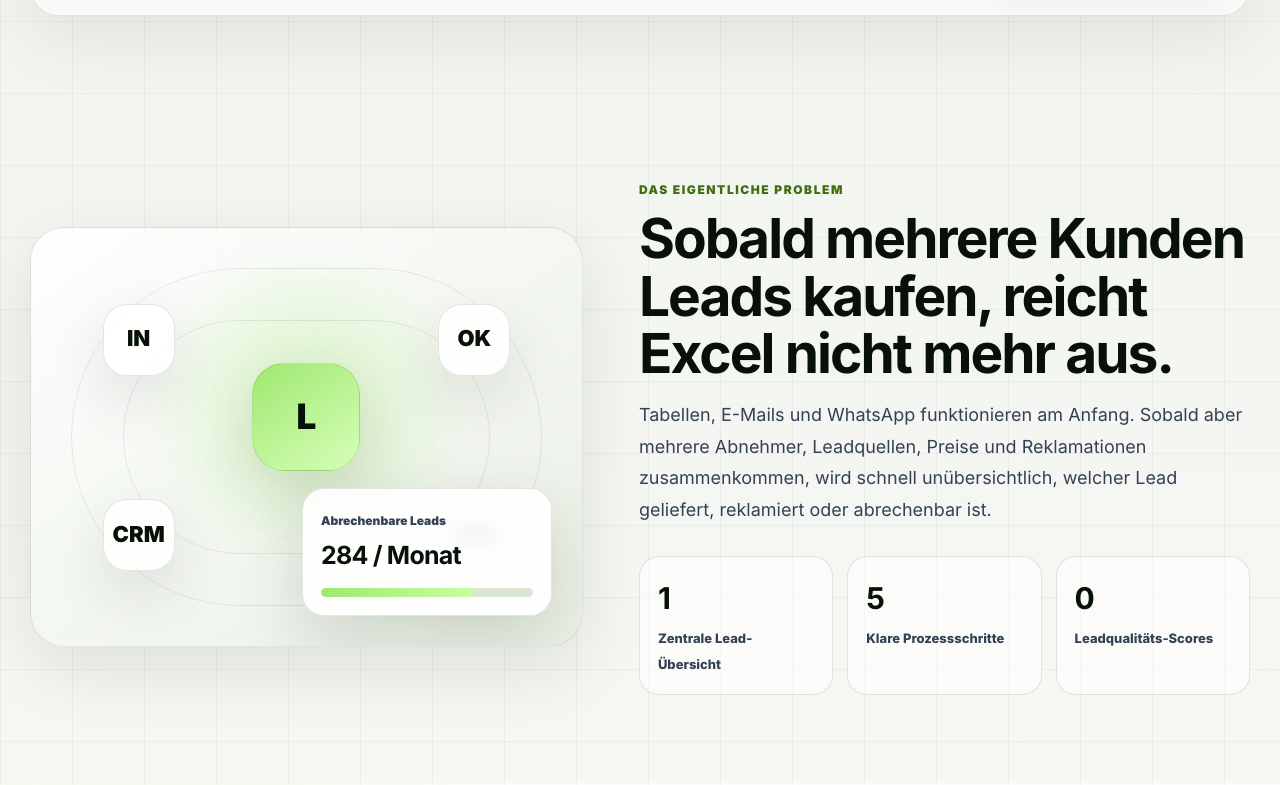
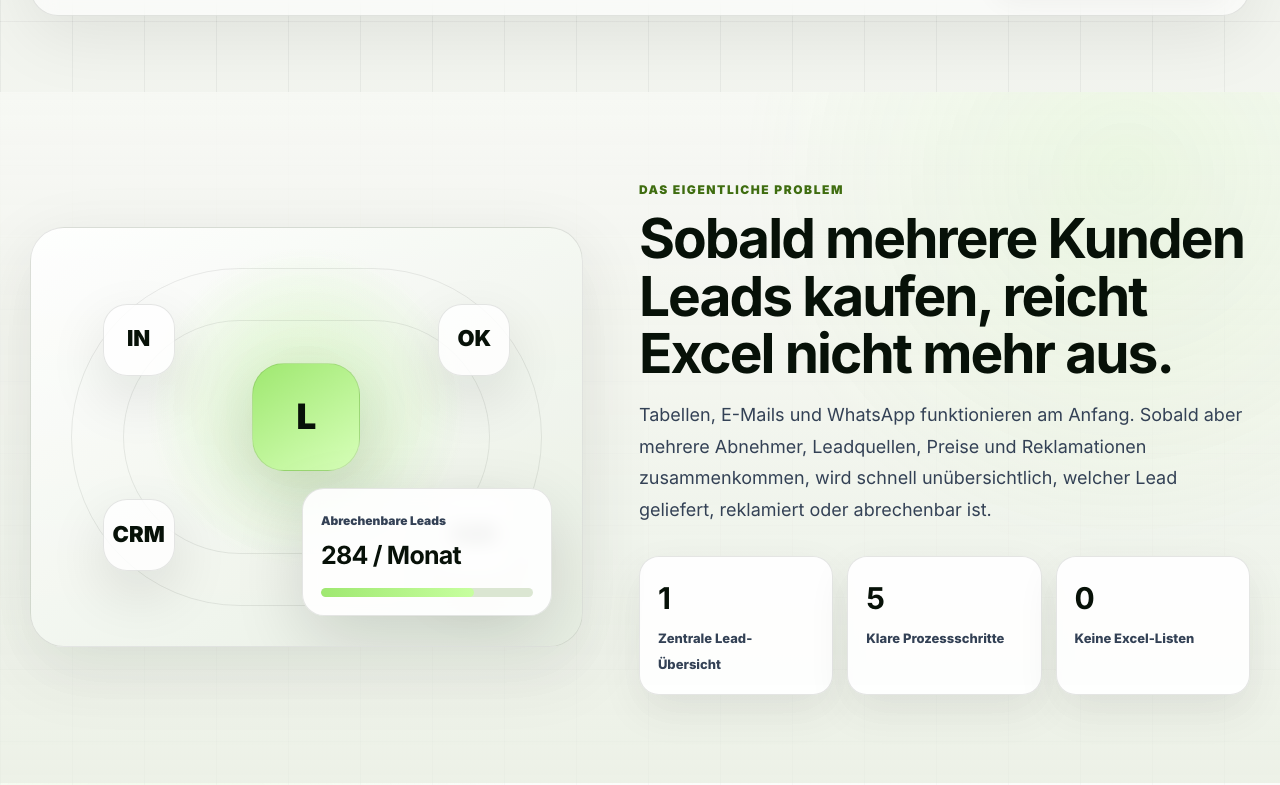
Before and after one commit to Alco637/linqlead-website, a plain HTML site: page index.html in a window 1280 px wide. Shown: the part 1707-2492 px from the top of the page. Drawn offline with Linux system fonts and the light colour scheme.

Commit message:
Update index.html

```diff
--- a/index.html
+++ b/index.html
@@ -69,7 +69,7 @@
       height: 760px;
       background:
         linear-gradient(125deg, rgba(5, 11, 20, 0.94), rgba(7, 17, 8, 0.9) 42%, rgba(5, 11, 20, 0.55) 72%, transparent 100%);
-      clip-path: polygon(0 0, 100% 0, 100% 62%, 0 88%);
+      clip-path: polygon(0 0, 100% 0, 100% 56%, 0 78%);
     }
 
     body::after {
@@ -550,7 +550,17 @@
       font-weight: 850;
     }
 
-    section { padding: 88px 0; }
+    section {
+      position: relative;
+      z-index: 1;
+      padding: 88px 0;
+    }
+
+    main,
+    .container {
+      position: relative;
+      z-index: 1;
+    }
 
     .section-head {
       max-width: 790px;
@@ -572,8 +582,16 @@
     .pricing-box .eyebrow,
     .cta-box .eyebrow { color: var(--green); }
 
+    .dark-section h2,
+    .how-box h2,
+    .pricing-box h2,
+    .cta-box h2 {
+      color: rgba(255, 255, 255, 0.95);
+    }
+
     h2 {
       margin-bottom: 16px;
+      color: var(--ink);
       font-size: clamp(34px, 4.3vw, 58px);
       line-height: 1.05;
       letter-spacing: -0.035em;
@@ -588,10 +606,40 @@
 
     .problem-grid,
     .control-grid {
+      position: relative;
+      z-index: 2;
       display: grid;
       grid-template-columns: 0.95fr 1.05fr;
       gap: 56px;
       align-items: center;
+    }
+
+    #problem,
+    .control-section {
+      background:
+        radial-gradient(circle at 88% 12%, rgba(159, 232, 112, 0.13), transparent 24rem),
+        linear-gradient(180deg, rgba(247, 248, 244, 0.92), rgba(233, 239, 227, 0.74));
+      color: var(--ink);
+      isolation: isolate;
+    }
+
+    #problem .container,
+    .control-section .container {
+      z-index: 2;
+    }
+
+    #problem h2,
+    .control-section h2,
+    .stat strong,
+    .chart-title {
+      color: #071108;
+    }
+
+    #problem .text-large,
+    .control-section .text-large,
+    .check-list div,
+    .stat span {
+      color: #334155;
     }
 
     .network-card {
@@ -708,7 +756,8 @@
       padding: 18px;
       border: 1px solid rgba(7, 17, 8, 0.1);
       border-radius: 20px;
-      background: rgba(255,255,255,0.58);
+      background: rgba(255,255,255,0.92);
+      box-shadow: 0 16px 42px rgba(7, 17, 8, 0.08);
     }
 
     .stat strong {
@@ -1048,7 +1097,11 @@
 
     .check-list div::before { content: "\2713"; }
 
-    .pricing-section { padding-top: 0; }
+    .pricing-section {
+      padding-top: 72px;
+      margin-top: 0;
+      background: linear-gradient(180deg, rgba(7, 17, 8, 0.03), rgba(7, 17, 8, 0));
+    }
 
     .pricing-grid {
       position: relative;
@@ -1302,7 +1355,7 @@
     @media (max-width: 760px) {
       .container,
       .nav { width: min(100% - 28px, var(--max)); }
-      body::before { height: 660px; clip-path: polygon(0 0, 100% 0, 100% 68%, 0 92%); }
+      body::before { height: 620px; clip-path: polygon(0 0, 100% 0, 100% 60%, 0 78%); }
       .nav { border-radius: 26px; align-items: flex-start; }
       .nav-actions .btn-dark { display: none; }
       .nav-actions .btn { min-height: 42px; padding: 0 14px; font-size: 13px; }
@@ -1584,7 +1637,7 @@
               </div>
               <div class="stat">
                 <strong>0</strong>
-                <span>Leadqualitäts-Scores</span>
+                <span>Keine Excel-Listen</span>
               </div>
             </div>
           </div>
@@ -1732,7 +1785,7 @@
       </div>
     </section>
 
-    <section>
+    <section class="control-section">
       <div class="container">
         <div class="control-grid">
           <div class="mockup-light">
```
